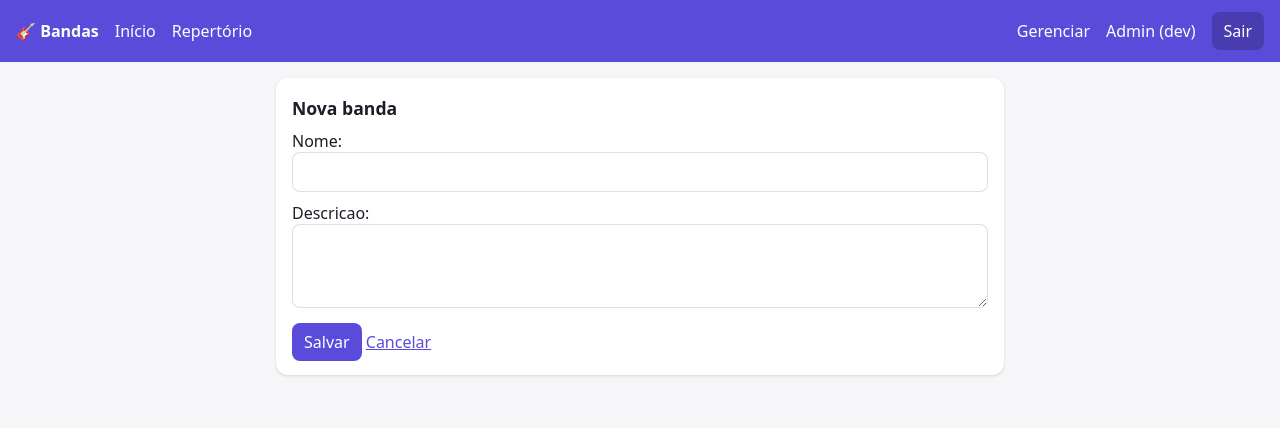
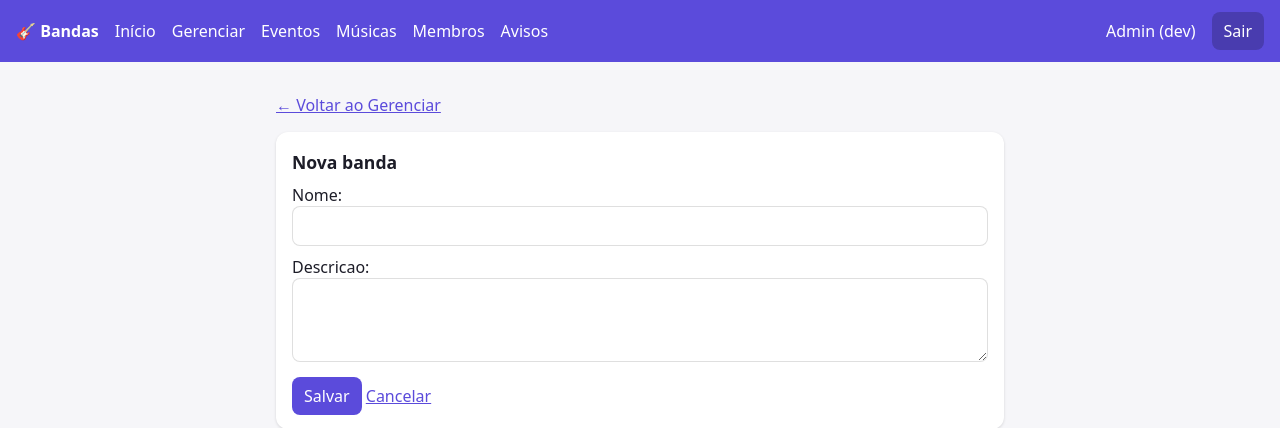
Before and after one commit to WelissonCunha/appdebandas, a Django app: page /banda/nova/ in a window 1280 px wide. Shown: the top 428 px of the page. Run offline with Django 5.2, Linux system fonts and the light colour scheme; a user stored in the database is signed in; data comes from the database, SQL or seed files in the repository.

Commit message:
atualizao do menu para o lider masi facil navegacao

```diff
--- a/core/templates/aviso_form.html
+++ b/core/templates/aviso_form.html
@@ -1,4 +1,5 @@
 {% extends "base.html" %}{% block content %}
+<p><a href="{% url 'gerenciar' %}">← Voltar ao Gerenciar</a></p>
 <style>.fm p{margin:0 0 10px}.fm select,.fm textarea{width:100%;padding:8px;border-radius:8px;border:1px solid #8884;font:inherit}</style>
 <div class="card fm"><h2>{% if aviso %}Editar aviso{% else %}Novo aviso{% endif %}</h2>
 <form method="post">{% csrf_token %}{{ form.as_p }}<button>Salvar</button> <a href="{% url 'avisos' %}">Cancelar</a></form></div>
--- a/core/templates/banda_form.html
+++ b/core/templates/banda_form.html
@@ -1,4 +1,5 @@
-{% extends "base.html" %}{% block content %}
+{% extends "base.html" %}{% load menu %}{% block content %}
+{% usuario_eh_lider as e_lider %}{% if e_lider %}<p><a href="{% url 'gerenciar' %}">← Voltar ao Gerenciar</a></p>{% endif %}
 <style>.fm p{margin:0 0 10px}.fm input,.fm textarea{width:100%;padding:8px;border-radius:8px;border:1px solid #8884;font:inherit}</style>
 <div class="card fm"><h2>{% if banda %}Editar banda{% else %}Nova banda{% endif %}</h2>
 <form method="post">{% csrf_token %}{{ form.as_p }}<button>Salvar</button> <a href="{% url 'membros' %}">Cancelar</a></form>
--- a/core/templates/base.html
+++ b/core/templates/base.html
@@ -15,9 +15,9 @@ button,input{font:inherit;padding:8px 12px;border-radius:8px;border:1px solid #8
 button{background:var(--pri);color:#fff;border:0;cursor:pointer}button.no{background:var(--no)}
 .msg{background:var(--ok);color:#fff;padding:10px;border-radius:8px;margin-bottom:12px}
 </style></head><body>
-<nav><b>🎸 Bandas</b><a href="/">Início</a><a href="{% url 'repertorio' %}">Repertório</a>
+<nav><b>🎸 Bandas</b><a href="/">Início</a>
+{% usuario_eh_lider as lider_menu %}{% if lider_menu %}<a href="{% url 'gerenciar' %}">Gerenciar</a><a href="{% url 'eventos' %}">Eventos</a><a href="{% url 'repertorio' %}">Músicas</a><a href="{% url 'membros' %}">Membros</a><a href="{% url 'avisos' %}">Avisos</a>{% else %}<a href="{% url 'repertorio' %}">Repertório</a>{% endif %}
 <span class="sp"></span>
-{% usuario_eh_lider as lider_menu %}{% if lider_menu %}<a href="{% url 'gerenciar' %}">Gerenciar</a>{% endif %}
 {% if user.is_staff %}<a href="/admin/">Admin (dev)</a>{% endif %}
 {% if user.is_authenticated %}<form method="post" action="{% url 'logout' %}" style="margin:0">{% csrf_token %}<button style="background:#0003">Sair</button></form>{% endif %}</nav>
 <main>{% for m in messages %}<div class="msg">{{ m }}</div>{% endfor %}{% block content %}{% endblock %}</main></body></html>
--- a/core/templates/evento_form.html
+++ b/core/templates/evento_form.html
@@ -1,4 +1,5 @@
 {% extends "base.html" %}{% block content %}
+<p><a href="{% url 'gerenciar' %}">← Voltar ao Gerenciar</a></p>
 <style>.fm p{margin:0 0 10px}.fm input,.fm select,.fm textarea{width:100%;padding:8px;border-radius:8px;border:1px solid #8884;font:inherit}.inl{display:inline;margin:0}.inl button{padding:2px 8px}.row{display:flex;gap:6px;flex-wrap:wrap}.row>*{flex:1 1 140px}</style>
 <div class="card fm"><h2>{% if ev %}Editar evento{% else %}Novo evento{% endif %}</h2>
 <form method="post">{% csrf_token %}{{ form.as_p }}<button>Salvar</button>
--- a/core/templates/membro_form.html
+++ b/core/templates/membro_form.html
@@ -1,4 +1,5 @@
 {% extends "base.html" %}{% block content %}
+<p><a href="{% url 'gerenciar' %}">← Voltar ao Gerenciar</a></p>
 <style>.fm p{margin:0 0 10px}.fm input,.fm select{width:100%;padding:8px;border-radius:8px;border:1px solid #8884;font:inherit}.helptext{display:block;color:var(--mut);font-size:.85rem}</style>
 <div class="card fm"><h2>{% if m %}Editar {{ m.user.get_full_name|default:m.user.username }}{% else %}Adicionar membro{% endif %}</h2>
 <form method="post">{% csrf_token %}{{ form.as_p }}<button>Salvar</button> <a href="{% url 'membros' %}">Cancelar</a></form>
--- a/core/templates/musica_form.html
+++ b/core/templates/musica_form.html
@@ -1,4 +1,5 @@
 {% extends "base.html" %}{% block content %}
+<p><a href="{% url 'gerenciar' %}">← Voltar ao Gerenciar</a></p>
 <style>.fm p{margin:0 0 10px}.fm input,.fm select,.fm textarea{width:100%;padding:8px;border-radius:8px;border:1px solid #8884;font:inherit}</style>
 <div class="card fm"><h2>{% if mus %}Editar música{% else %}Nova música{% endif %}</h2>
 <form method="post">{% csrf_token %}{{ form.as_p }}<button>Salvar</button> <a href="{% url 'repertorio' %}">Cancelar</a></form>
```
